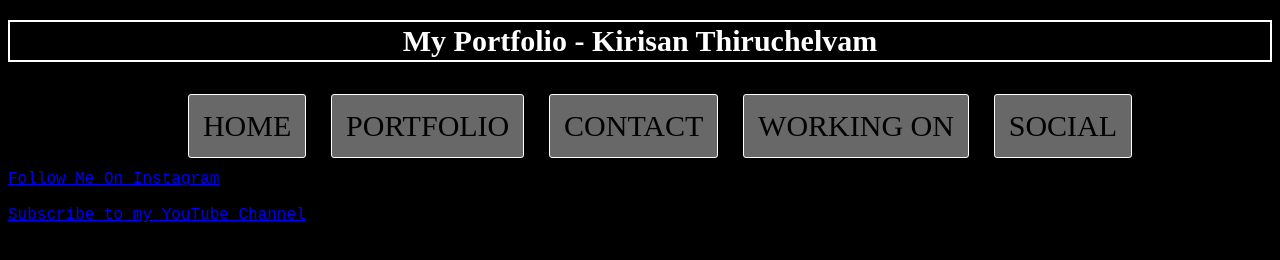
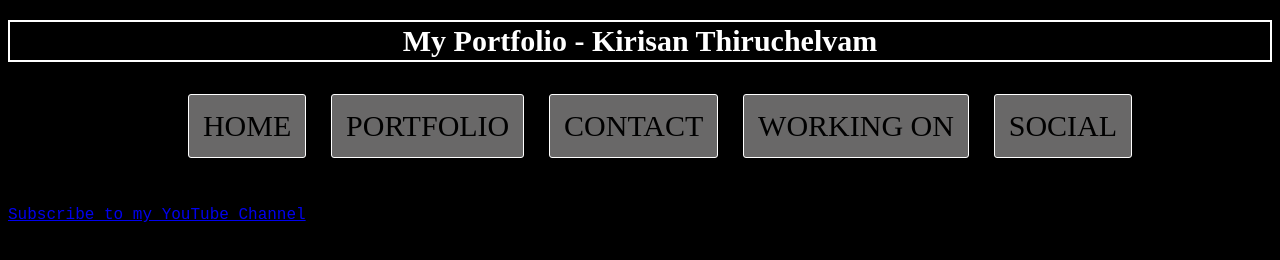
Before and after one commit to kkpro18/k1risan, a plain HTML site: page social.html in a window 1280 px wide. Shown: the top 260 px of the page. Drawn offline with Linux system fonts and the light colour scheme.

Commit message:
Update social.html

```diff
--- a/social.html
+++ b/social.html
@@ -18,7 +18,6 @@
 
 
 <div class="Links">
-    <a href="https://www.instagram.com/k1risan/" target="_blank"> Follow Me On Instagram </a>
     <br>
     <br>
     <a href="https://www.youtube.com/bezard18/" target="_blank"> Subscribe to my YouTube Channel</a>
```
